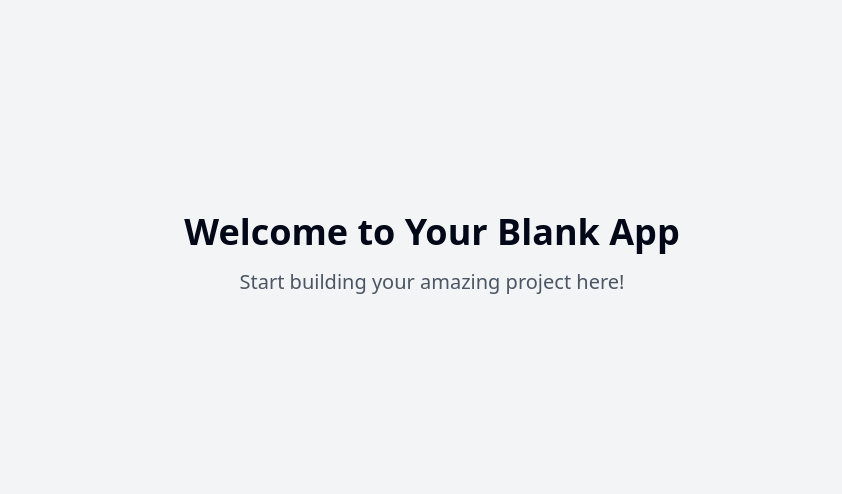
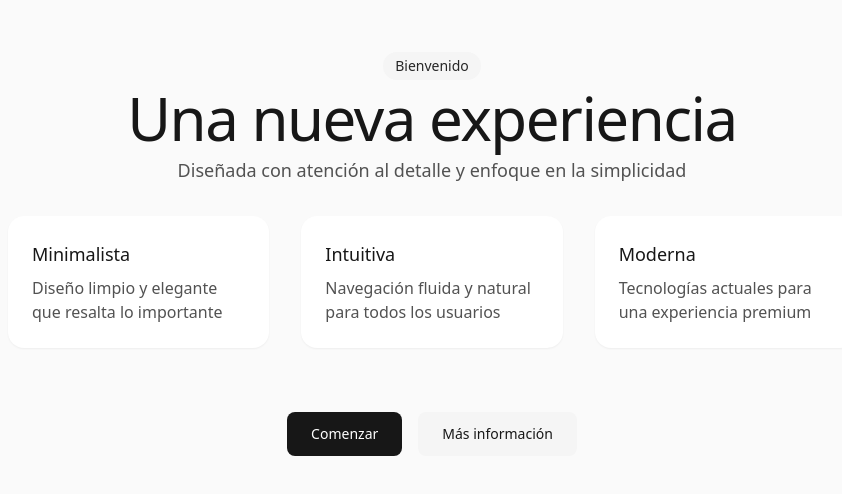
Before and after one commit to juanvarrone/central-de-cargas, a React (Vite) app: page / in a window 1280 px wide. Shown: the part 146-640 px from the top of the page, without its empty margins (208-1050 px from the left). Built offline with nearby package versions, Linux system fonts and the light colour scheme.

Commit message:
Translate to Spanish
Translate application text to Spanish.

```diff
--- a/index.html
+++ b/index.html
@@ -1,17 +1,17 @@
+
 <!DOCTYPE html>
-<html lang="en">
+<html lang="es">
   <head>
     <meta charset="UTF-8" />
     <meta name="viewport" content="width=device-width, initial-scale=1.0" />
-    <title>hazlo-en-espanol</title>
-    <meta name="description" content="Lovable Generated Project" />
+    <title>Mi Aplicación</title>
+    <meta name="description" content="Una hermosa aplicación web creada con Lovable" />
     <meta name="author" content="Lovable" />
     <meta property="og:image" content="/og-image.png" />
   </head>
 
   <body>
     <div id="root"></div>
-    <!-- IMPORTANT: DO NOT REMOVE THIS SCRIPT TAG OR THIS VERY COMMENT! -->
     <script src="https://cdn.gpteng.co/gptengineer.js" type="module"></script>
     <script type="module" src="/src/main.tsx"></script>
   </body>
--- a/src/pages/Index.tsx
+++ b/src/pages/Index.tsx
@@ -1,11 +1,57 @@
-// Update this page (the content is just a fallback if you fail to update the page)
 
 const Index = () => {
   return (
-    <div className="min-h-screen flex items-center justify-center bg-gray-100">
-      <div className="text-center">
-        <h1 className="text-4xl font-bold mb-4">Welcome to Your Blank App</h1>
-        <p className="text-xl text-gray-600">Start building your amazing project here!</p>
+    <div className="min-h-screen flex items-center justify-center bg-neutral-50">
+      <div className="max-w-4xl w-full px-6 py-12 space-y-8">
+        <div className="space-y-2 text-center">
+          <span className="inline-block px-3 py-1 text-sm font-medium bg-neutral-100 text-neutral-800 rounded-full">
+            Bienvenido
+          </span>
+          <h1 className="text-4xl font-medium tracking-tight sm:text-6xl text-neutral-900">
+            Una nueva experiencia
+          </h1>
+          <p className="max-w-xl mx-auto text-lg text-neutral-600">
+            Diseñada con atención al detalle y enfoque en la simplicidad
+          </p>
+        </div>
+
+        <div className="grid gap-8 sm:grid-cols-2 lg:grid-cols-3">
+          {[
+            {
+              title: "Minimalista",
+              description: "Diseño limpio y elegante que resalta lo importante"
+            },
+            {
+              title: "Intuitiva",
+              description: "Navegación fluida y natural para todos los usuarios"
+            },
+            {
+              title: "Moderna",
+              description: "Tecnologías actuales para una experiencia premium"
+            }
+          ].map((feature, index) => (
+            <div
+              key={index}
+              className="group relative p-6 bg-white rounded-2xl shadow-sm transition-all duration-300 hover:shadow-md"
+            >
+              <h3 className="text-lg font-medium text-neutral-900 mb-2">
+                {feature.title}
+              </h3>
+              <p className="text-neutral-600">
+                {feature.description}
+              </p>
+            </div>
+          ))}
+        </div>
+
+        <div className="flex justify-center gap-4 pt-8">
+          <button className="px-6 py-3 text-sm font-medium text-white bg-neutral-900 rounded-lg hover:bg-neutral-800 transition-colors">
+            Comenzar
+          </button>
+          <button className="px-6 py-3 text-sm font-medium text-neutral-900 bg-neutral-100 rounded-lg hover:bg-neutral-200 transition-colors">
+            Más información
+          </button>
+        </div>
       </div>
     </div>
   );
```
